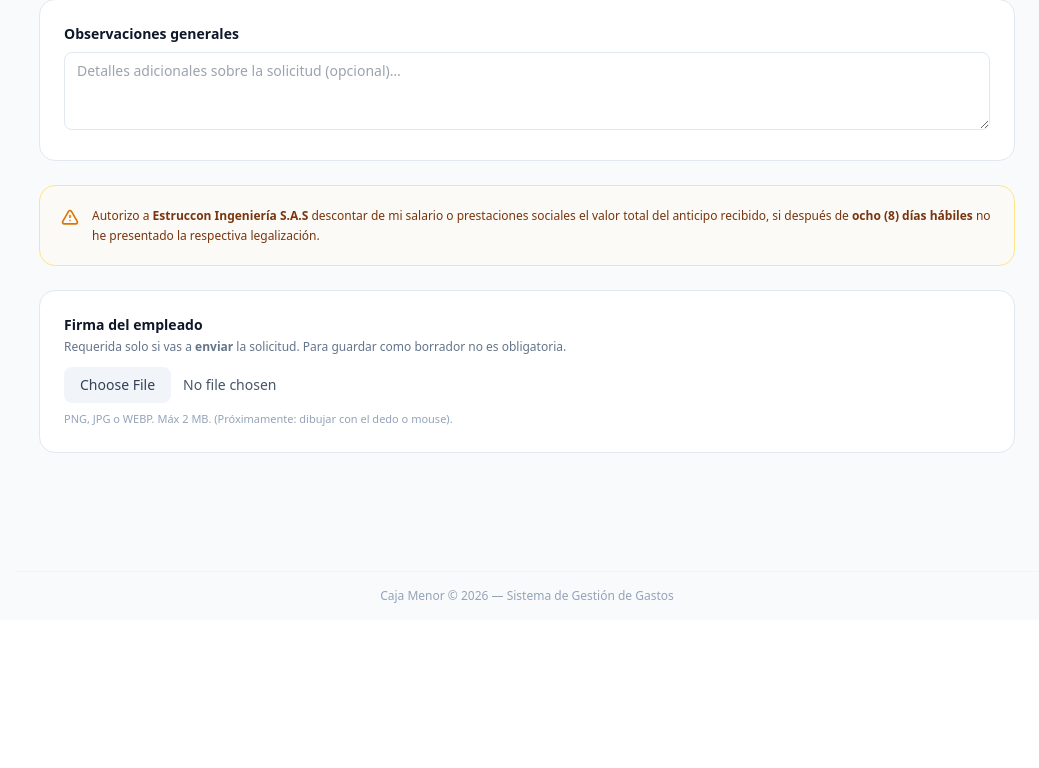
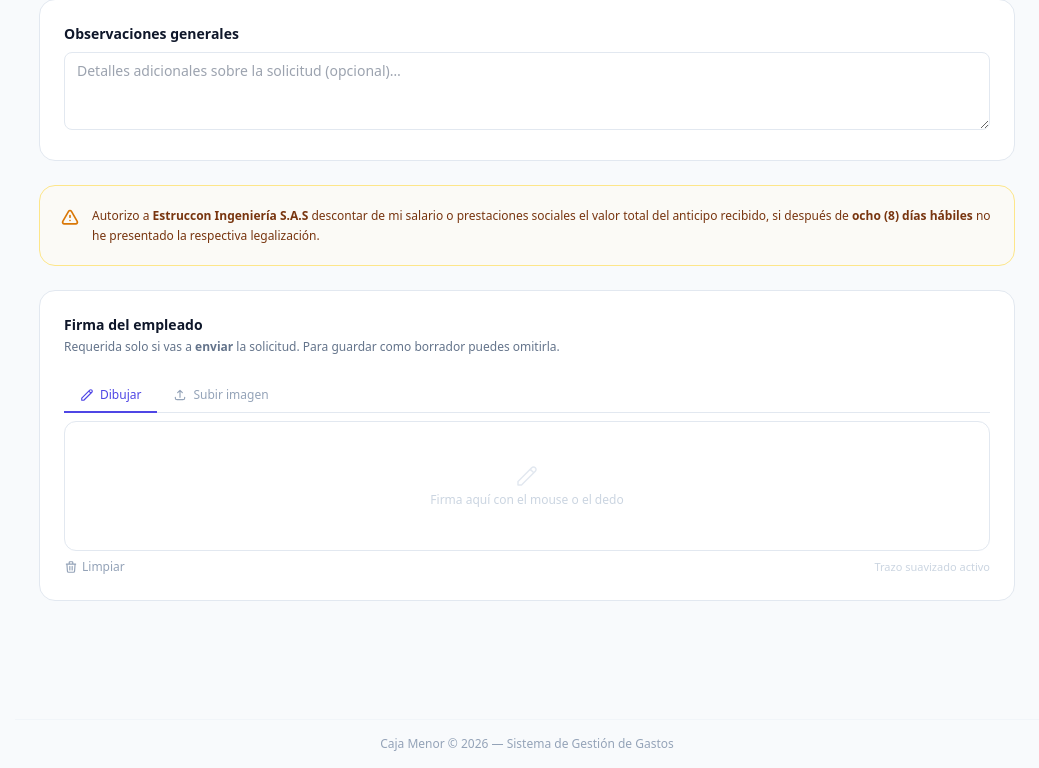
Before and after one commit to sbor301/cajamenor, a Django app: page /solicitudes/nueva/ in a window 1280 px wide. Shown: the part 1007-1775 px from the top of the page, without its empty margins (241-1280 px from the left). Before the commit the page ends 1610 px from the top, so only its background shows below. Run offline with Django 5.2, Linux system fonts and the light colour scheme; the visitor is signed in with stand-in values (Sample User, id 1); data that the repository does not hold is empty; parts of the project's set-up code (start-up, migrations or seed data) failed here and were passed over; some libraries are stand-ins or nearby versions.

Commit message:
feat: firma digital con canvas, upload e imagen guardada del perfil

```diff
--- /dev/null
+++ b/frontend/templates/partials/firma_pad.html
@@ -0,0 +1,235 @@
+{% comment %}
+Componente reutilizable de firma digital.
+
+Uso:
+  {% include "partials/firma_pad.html" with campo="firma_empleado" label="Firma del empleado" requerida=True firma_guardada_url=firma_guardada_url %}
+
+Parámetros:
+  campo            — nombre del campo (firma_empleado, firma_area, firma_corp…)
+  label            — etiqueta visible
+  requerida        — True/False
+  firma_guardada_url — URL de la firma del perfil (si existe, muestra 3er tab)
+
+El componente emite:
+  {campo}_tab      — "dibujar" | "subir" | "guardada"
+  {campo}_data     — base64 PNG (si tab=dibujar y el usuario dibujó algo)
+  {campo}_archivo  — archivo subido (si tab=subir)
+{% endcomment %}
+
+<div x-data="firmaPad('{{ campo }}')"
+     x-init="init()"
+     class="space-y-2">
+
+  <div class="flex items-center justify-between mb-1">
+    <label class="text-xs font-medium text-slate-600">
+      {{ label }}{% if requerida %} <span class="text-red-500">*</span>{% endif %}
+    </label>
+    <span x-show="confirmado"
+          class="inline-flex items-center gap-1 text-xs text-emerald-600 font-medium">
+      <svg class="w-3.5 h-3.5" fill="none" viewBox="0 0 24 24" stroke="currentColor">
+        <path stroke-linecap="round" stroke-linejoin="round" stroke-width="2.5" d="M5 13l4 4L19 7"/>
+      </svg>
+      Firma lista
+    </span>
+  </div>
+
+  <!-- Tabs -->
+  <div class="flex border-b border-slate-200 gap-0">
+    <button type="button" @click="tab='dibujar'"
+            :class="tab==='dibujar'
+              ? 'border-indigo-600 text-indigo-600 bg-white'
+              : 'border-transparent text-slate-400 hover:text-slate-600'"
+            class="px-4 py-2 text-xs font-medium border-b-2 transition-colors -mb-px">
+      <span class="flex items-center gap-1.5">
+        <svg class="w-3.5 h-3.5" fill="none" viewBox="0 0 24 24" stroke="currentColor">
+          <path stroke-linecap="round" stroke-linejoin="round" stroke-width="2" d="M15.232 5.232l3.536 3.536m-2.036-5.036a2.5 2.5 0 113.536 3.536L6.5 21.036H3v-3.572L16.732 3.732z"/>
+        </svg>
+        Dibujar
+      </span>
+    </button>
+    <button type="button" @click="tab='subir'"
+            :class="tab==='subir'
+              ? 'border-indigo-600 text-indigo-600 bg-white'
+              : 'border-transparent text-slate-400 hover:text-slate-600'"
+            class="px-4 py-2 text-xs font-medium border-b-2 transition-colors -mb-px">
+      <span class="flex items-center gap-1.5">
+        <svg class="w-3.5 h-3.5" fill="none" viewBox="0 0 24 24" stroke="currentColor">
+          <path stroke-linecap="round" stroke-linejoin="round" stroke-width="2" d="M4 16v1a3 3 0 003 3h10a3 3 0 003-3v-1m-4-8l-4-4m0 0L8 8m4-4v12"/>
+        </svg>
+        Subir imagen
+      </span>
+    </button>
+    {% if firma_guardada_url %}
+    <button type="button" @click="tab='guardada'"
+            :class="tab==='guardada'
+              ? 'border-indigo-600 text-indigo-600 bg-white'
+              : 'border-transparent text-slate-400 hover:text-slate-600'"
+            class="px-4 py-2 text-xs font-medium border-b-2 transition-colors -mb-px">
+      <span class="flex items-center gap-1.5">
+        <svg class="w-3.5 h-3.5" fill="none" viewBox="0 0 24 24" stroke="currentColor">
+          <path stroke-linecap="round" stroke-linejoin="round" stroke-width="2" d="M9 12l2 2 4-4m5.618-4.016A11.955 11.955 0 0112 2.944a11.955 11.955 0 01-8.618 3.04A12.02 12.02 0 003 9c0 5.591 3.824 10.29 9 11.622 5.176-1.332 9-6.03 9-11.622 0-1.042-.133-2.052-.382-3.016z"/>
+        </svg>
+        Guardada
+      </span>
+    </button>
+    {% endif %}
+  </div>
+
+  <!-- Panel: Dibujar -->
+  <div x-show="tab==='dibujar'" class="space-y-2">
+    <div class="relative border border-slate-200 rounded-xl overflow-hidden bg-white"
+         style="height: 130px;">
+      <canvas x-ref="canvas"
+              class="w-full h-full cursor-crosshair touch-none block"
+              style="touch-action: none;"></canvas>
+      <!-- Guía visual cuando está vacío -->
+      <div x-show="!tieneFirma"
+           class="absolute inset-0 flex flex-col items-center justify-center pointer-events-none">
+        <svg class="w-6 h-6 text-slate-200 mb-1" fill="none" viewBox="0 0 24 24" stroke="currentColor">
+          <path stroke-linecap="round" stroke-linejoin="round" stroke-width="1.5" d="M15.232 5.232l3.536 3.536m-2.036-5.036a2.5 2.5 0 113.536 3.536L6.5 21.036H3v-3.572L16.732 3.732z"/>
+        </svg>
+        <p class="text-xs text-slate-300">Firma aquí con el mouse o el dedo</p>
+      </div>
+    </div>
+    <div class="flex items-center justify-between">
+      <button type="button" @click="limpiar()"
+              class="text-xs text-slate-400 hover:text-red-500 transition-colors flex items-center gap-1">
+        <svg class="w-3.5 h-3.5" fill="none" viewBox="0 0 24 24" stroke="currentColor">
+          <path stroke-linecap="round" stroke-linejoin="round" stroke-width="2" d="M19 7l-.867 12.142A2 2 0 0116.138 21H7.862a2 2 0 01-1.995-1.858L5 7m5 4v6m4-6v6m1-10V4a1 1 0 00-1-1h-4a1 1 0 00-1 1v3M4 7h16"/>
+        </svg>
+        Limpiar
+      </button>
+      <p class="text-[11px] text-slate-300">Trazo suavizado activo</p>
+    </div>
+    <!-- Datos base64 ocultos -->
+    <input type="hidden" name="{{ campo }}_tab" value="dibujar">
+    <input type="hidden" name="{{ campo }}_data" :value="dataUrl">
+  </div>
+
+  <!-- Panel: Subir imagen -->
+  <div x-show="tab==='subir'" class="space-y-2">
+    <label class="flex flex-col items-center justify-center w-full h-28 border-2 border-dashed border-slate-200 rounded-xl cursor-pointer hover:border-indigo-400 hover:bg-indigo-50/30 transition-colors group">
+      <svg class="w-7 h-7 text-slate-300 group-hover:text-indigo-400 transition-colors mb-1.5" fill="none" viewBox="0 0 24 24" stroke="currentColor">
+        <path stroke-linecap="round" stroke-linejoin="round" stroke-width="1.5" d="M4 16v1a3 3 0 003 3h10a3 3 0 003-3v-1m-4-8l-4-4m0 0L8 8m4-4v12"/>
+      </svg>
+      <span class="text-xs text-slate-400 group-hover:text-indigo-500" x-text="archivoNombre || 'Haz clic o arrastra tu firma aquí'"></span>
+      <span class="text-[11px] text-slate-300 mt-0.5">PNG, JPG, WEBP · Máx 2 MB</span>
+      <input type="file" name="{{ campo }}_archivo" accept="image/png,image/jpeg,image/webp"
+             class="hidden" @change="archivoSeleccionado($event)">
+    </label>
+    <input type="hidden" name="{{ campo }}_tab" value="subir">
+  </div>
+
+  <!-- Panel: Firma guardada del perfil -->
+  {% if firma_guardada_url %}
+  <div x-show="tab==='guardada'" class="space-y-2">
+    <div class="h-28 border border-emerald-200 bg-emerald-50/30 rounded-xl flex items-center justify-center">
+      <img src="{{ firma_guardada_url }}" alt="Firma guardada" class="max-h-24 max-w-full">
+    </div>
+    <p class="text-xs text-slate-400">Se usará la firma guardada en tu perfil.</p>
+    <input type="hidden" name="{{ campo }}_tab" value="guardada">
+  </div>
+  {% endif %}
+
+</div>
+
+<script>
+/* firmaPad — se reutiliza para cualquier campo de firma */
+if (typeof firmaPad === 'undefined') {
+  function firmaPad(campo) {
+    return {
+      campo,
+      tab: 'dibujar',
+      dataUrl: '',
+      tieneFirma: false,
+      confirmado: false,
+      dibujando: false,
+      ultimoX: 0,
+      ultimoY: 0,
+      archivoNombre: '',
+      ctx: null,
+
+      init() {
+        const canvas = this.$refs.canvas;
+        // Ajusta resolución real al tamaño CSS para evitar blur
+        const ajustar = () => {
+          const r = canvas.getBoundingClientRect();
+          if (r.width === 0) return;
+          canvas.width  = r.width  * window.devicePixelRatio;
+          canvas.height = r.height * window.devicePixelRatio;
+          this.ctx = canvas.getContext('2d');
+          this.ctx.scale(window.devicePixelRatio, window.devicePixelRatio);
+          this.ctx.strokeStyle = '#0f172a';
+          this.ctx.lineWidth   = 2.5;
+          this.ctx.lineCap     = 'round';
+          this.ctx.lineJoin    = 'round';
+        };
+        requestAnimationFrame(ajustar);
+        window.addEventListener('resize', ajustar);
+
+        // Eventos de mouse
+        canvas.addEventListener('mousedown',  e => this.iniciar(e));
+        canvas.addEventListener('mousemove',  e => this.trazo(e));
+        canvas.addEventListener('mouseup',    () => this.finalizar());
+        canvas.addEventListener('mouseleave', () => this.finalizar());
+
+        // Eventos táctiles
+        canvas.addEventListener('touchstart', e => { e.preventDefault(); this.iniciar(e.touches[0]); }, { passive: false });
+        canvas.addEventListener('touchmove',  e => { e.preventDefault(); this.trazo(e.touches[0]); },  { passive: false });
+        canvas.addEventListener('touchend',   e => { e.preventDefault(); this.finalizar(); },           { passive: false });
+      },
+
+      _pos(e) {
+        const r = this.$refs.canvas.getBoundingClientRect();
+        return {
+          x: e.clientX - r.left,
+          y: e.clientY - r.top,
+        };
+      },
+
+      iniciar(e) {
+        const { x, y } = this._pos(e);
+        this.dibujando = true;
+        this.ultimoX   = x;
+        this.ultimoY   = y;
+        this.ctx.beginPath();
+        this.ctx.moveTo(x, y);
+      },
+
+      trazo(e) {
+        if (!this.dibujando) return;
+        const { x, y } = this._pos(e);
+        // Curva cuadrática para suavizar
+        const mx = (x + this.ultimoX) / 2;
+        const my = (y + this.ultimoY) / 2;
+        this.ctx.quadraticCurveTo(this.ultimoX, this.ultimoY, mx, my);
+        this.ctx.stroke();
+        this.ultimoX = x;
+        this.ultimoY = y;
+      },
+
+      finalizar() {
+        if (!this.dibujando) return;
+        this.dibujando = false;
+        this.tieneFirma = true;
+        this.confirmado = true;
+        this.dataUrl = this.$refs.canvas.toDataURL('image/png');
+      },
+
+      limpiar() {
+        const r = this.$refs.canvas.getBoundingClientRect();
+        this.ctx.clearRect(0, 0, r.width, r.height);
+        this.dataUrl    = '';
+        this.tieneFirma = false;
+        this.confirmado = false;
+      },
+
+      archivoSeleccionado(e) {
+        const f = e.target.files[0];
+        this.archivoNombre = f ? f.name : '';
+        this.confirmado = !!f;
+      },
+    };
+  }
+}
+</script>
--- a/frontend/templates/solicitudes/create.html
+++ b/frontend/templates/solicitudes/create.html
@@ -233,11 +233,9 @@
 
   <!-- Firma del empleado (solo al enviar) -->
   <div class="bg-white rounded-2xl border border-slate-200 p-6">
-    <label class="block text-sm font-semibold text-slate-900 mb-1">Firma del empleado</label>
-    <p class="text-xs text-slate-500 mb-3">Requerida solo si vas a <strong>enviar</strong> la solicitud. Para guardar como borrador no es obligatoria.</p>
-    <input type="file" name="firma_empleado" accept="image/png,image/jpeg,image/webp"
-           class="block text-sm text-slate-600 file:mr-3 file:px-4 file:py-2 file:bg-slate-100 file:border-0 file:rounded-lg file:text-sm file:font-medium file:text-slate-700 hover:file:bg-slate-200">
-    <p class="text-[11px] text-slate-400 mt-2">PNG, JPG o WEBP. Máx 2 MB. (Próximamente: dibujar con el dedo o mouse).</p>
+    <p class="text-sm font-semibold text-slate-900 mb-1">Firma del empleado</p>
+    <p class="text-xs text-slate-500 mb-4">Requerida solo si vas a <strong>enviar</strong> la solicitud. Para guardar como borrador puedes omitirla.</p>
+    {% include "partials/firma_pad.html" with campo="firma_empleado" label="" requerida=False firma_guardada_url=firma_guardada_url %}
   </div>
 
   <!-- Acciones -->
```
Also changed, not shown: frontend/templates/solicitudes/detail.html (+6 -9 lines), frontend/views_solicitudes.py (+94 -25 lines).
